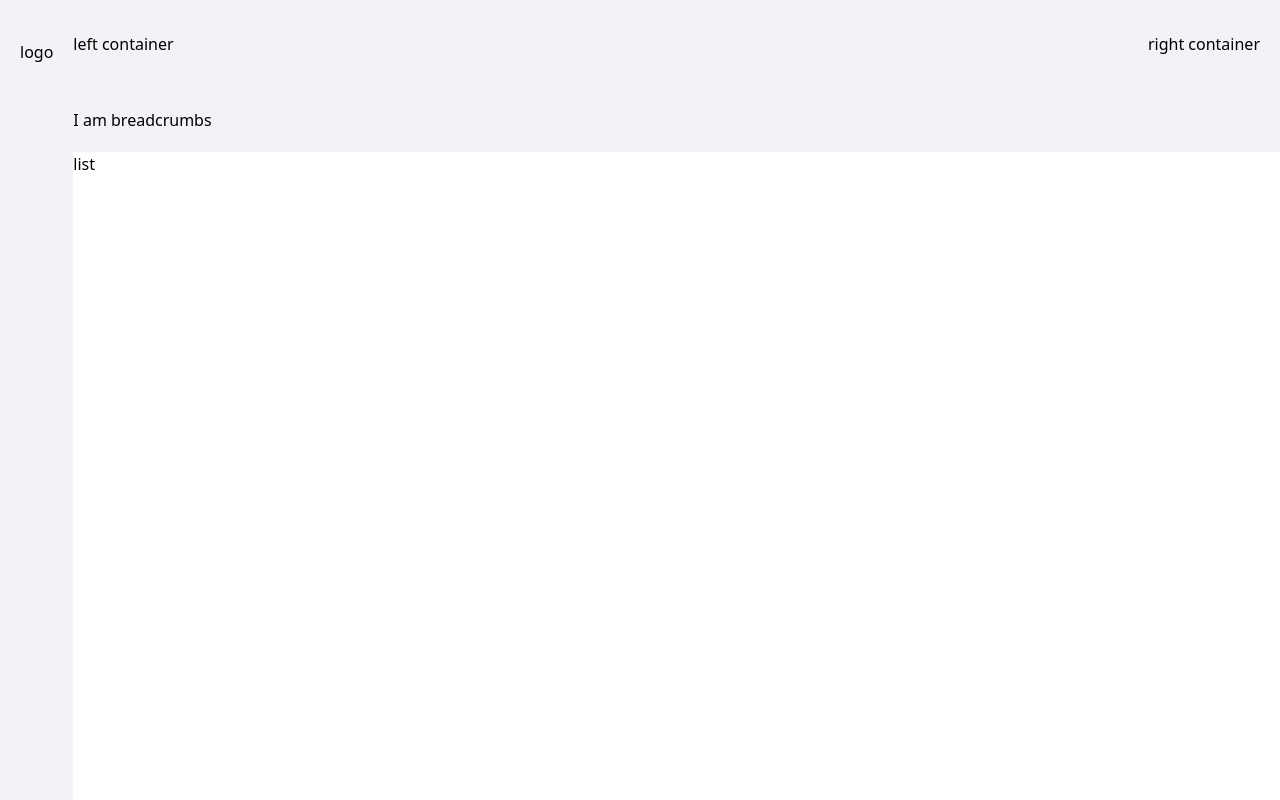
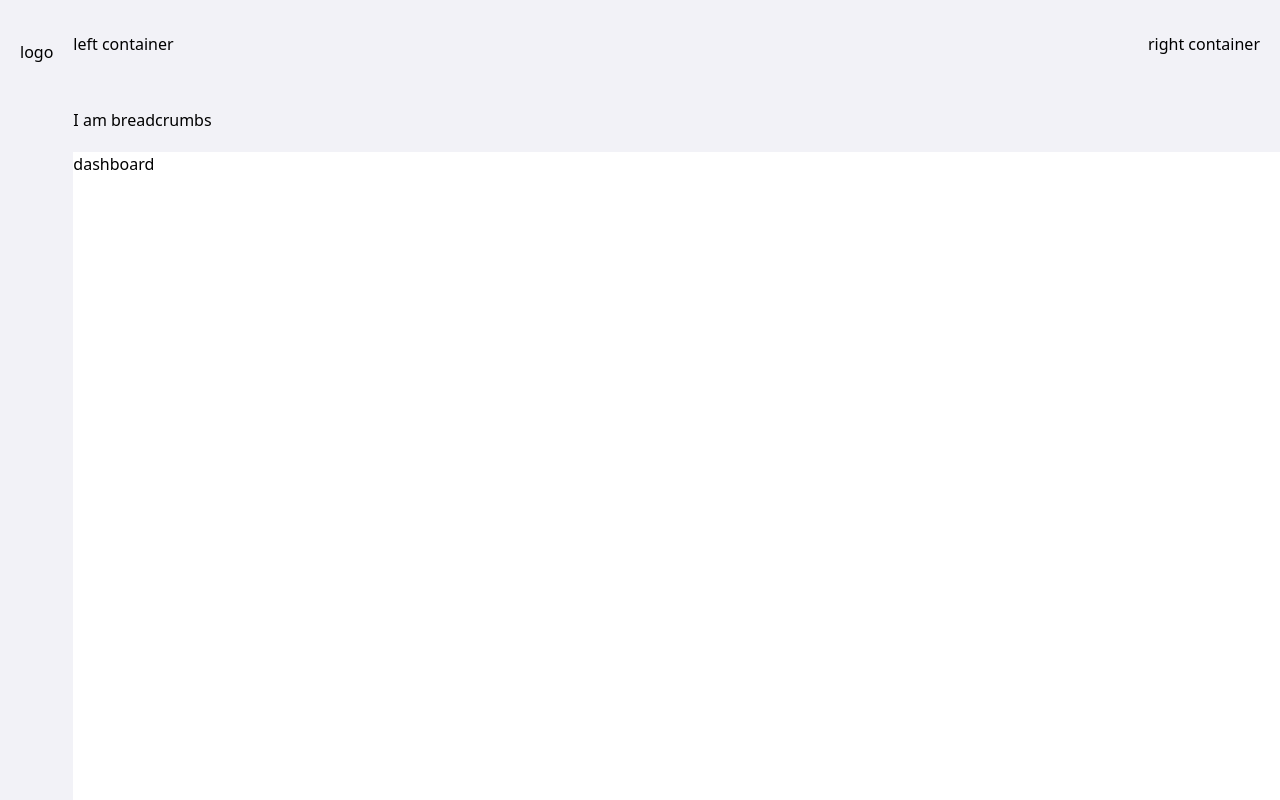
Before and after one commit to LiaoYingKai/APPC, a Vue app: page / in a window 1280 px wide. Before the commit this address led to /collection/list. Built offline with nearby package versions, Linux system fonts and the light colour scheme.

Commit message:
feat: add router config

```diff
--- a/src/components/Layout.vue
+++ b/src/components/Layout.vue
@@ -10,7 +10,7 @@ import Breadcrumbs from './Breadcrumbs.vue'
     <section class="flex-1 flex flex-col">
       <Header />
       <Breadcrumbs/>
-      <slot class="flex-1"></slot>
+      <slot></slot>
     </section>
   </main>
 </template>
--- a/src/router/index.js
+++ b/src/router/index.js
@@ -6,13 +6,18 @@ const router = createRouter({
     {
       path: '/',
       redirect: {
-        name: 'collection'
+        name: 'dashboard'
       },
       children: [
         {
+          path: '',
+          name: 'dashboard',
+          component: () => import('../views/dashboard/Index.vue'),
+      },
+        {
           path: 'collection',
           name: 'collection',
-          component: () => import('../views/collection/index.vue'),
+          component: () => import('../views/collection/Index.vue'),
           redirect: {
             name: 'collection-list'
           },
--- a/src/views/collection/list.vue
+++ b/src/views/collection/list.vue
@@ -1,3 +1,3 @@
 <template>
-  <div class="bg-white w-full h-full">list</div>
+  <section class="flex-1 bg-white w-full h-full">list</section>
 </template>
--- /dev/null
+++ b/src/views/dashboard/Index.vue
@@ -0,0 +1,3 @@
+<template>
+  <section class="flex-1 bg-white w-full h-full">dashboard</section>
+</template>
```
